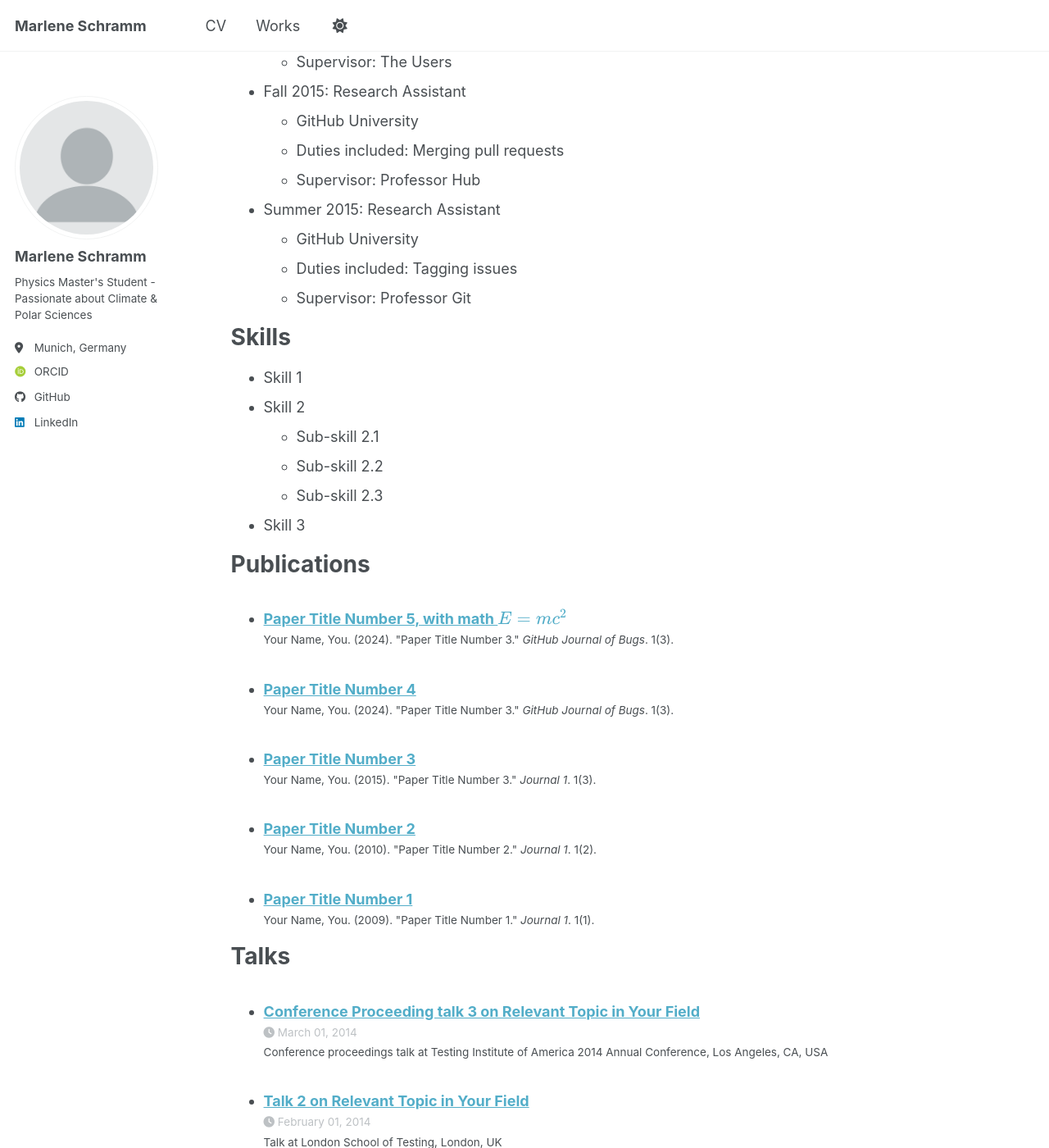
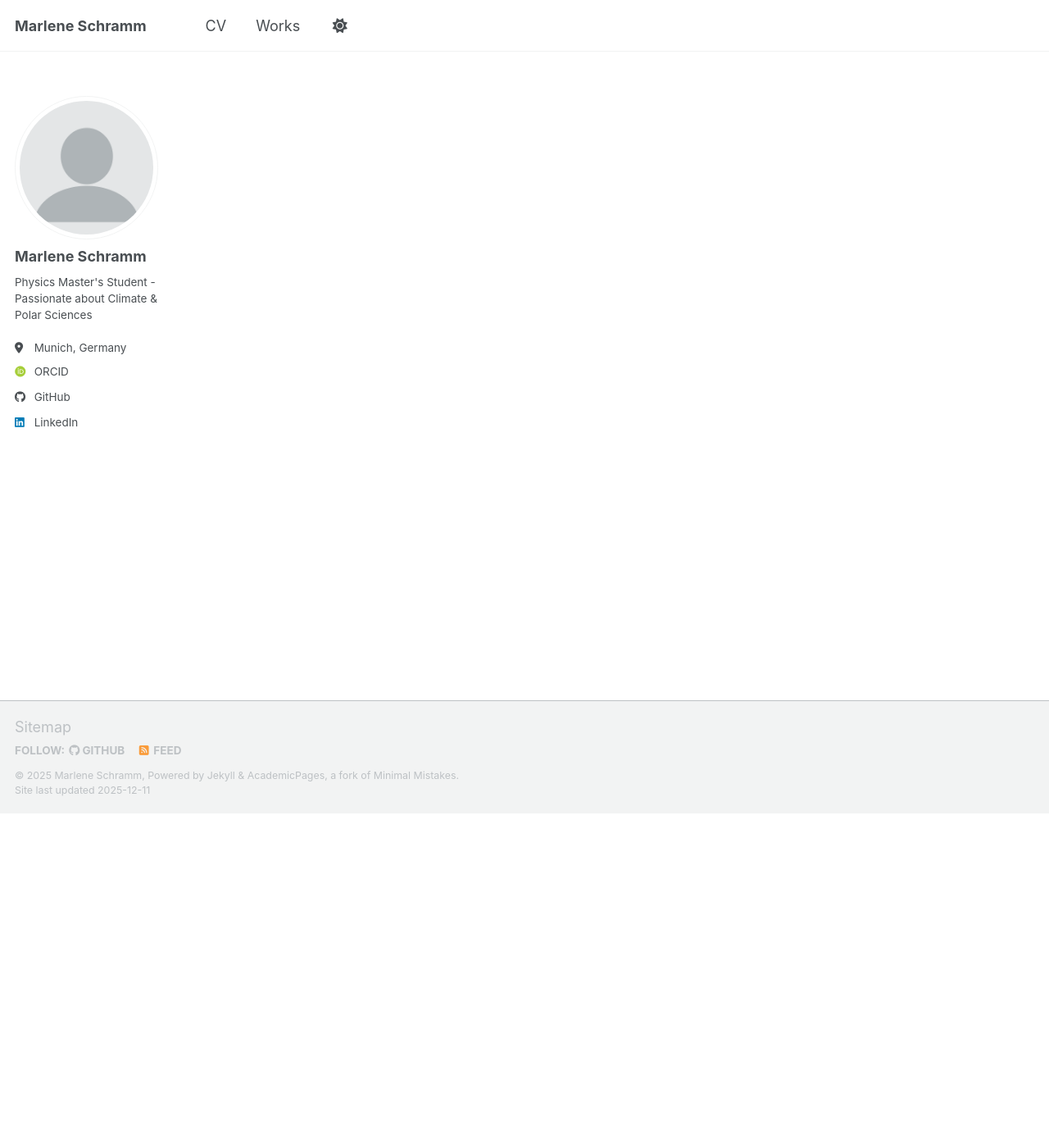
Before and after one commit to marlene-schramm/marlene-schramm.github.io, a Jekyll site: the page built from _pages/cv.md, in a window 1280 px wide and 1400 px high, scrolled down 408 px. Shown: the whole window at 82% size. Built offline with Jekyll 4.4.1, drawn with Linux system fonts in a browser that asks for light colours; some web fonts are replaced; a script bundle is joined from its source files by our own code; library files that are not in the unit come from our copies; some of the changed text lies outside the part shown.

Commit message:
empty cv page

```diff
--- a/_pages/cv.md
+++ b/_pages/cv.md
@@ -1,64 +1,8 @@
 ---
 layout: archive
-title: "CV"
+title: "..."
 permalink: /cv/
 author_profile: true
 redirect_from:
   - /resume
 ---
-
-{% include base_path %}
-
-Education
-======
-* Ph.D in Version Control Theory, GitHub University, 2018 (expected)
-* M.S. in Jekyll, GitHub University, 2014
-* B.S. in GitHub, GitHub University, 2012
-
-Work experience
-======
-* Spring 2024: Academic Pages Collaborator
-  * GitHub University
-  * Duties includes: Updates and improvements to template
-  * Supervisor: The Users
-
-* Fall 2015: Research Assistant
-  * GitHub University
-  * Duties included: Merging pull requests
-  * Supervisor: Professor Hub
-
-* Summer 2015: Research Assistant
-  * GitHub University
-  * Duties included: Tagging issues
-  * Supervisor: Professor Git
-
-Skills
-======
-* Skill 1
-* Skill 2
-  * Sub-skill 2.1
-  * Sub-skill 2.2
-  * Sub-skill 2.3
-* Skill 3
-
-Publications
-======
-  <ul>{% for post in site.publications reversed %}
-    {% include archive-single-cv.html %}
-  {% endfor %}</ul>
-
-Talks
-======
-  <ul>{% for post in site.talks reversed %}
-    {% include archive-single-talk-cv.html  %}
-  {% endfor %}</ul>
-
-Teaching
-======
-  <ul>{% for post in site.teaching reversed %}
-    {% include archive-single-cv.html %}
-  {% endfor %}</ul>
-
-Service and leadership
-======
-* Currently signed in to 43 different slack teams
```
